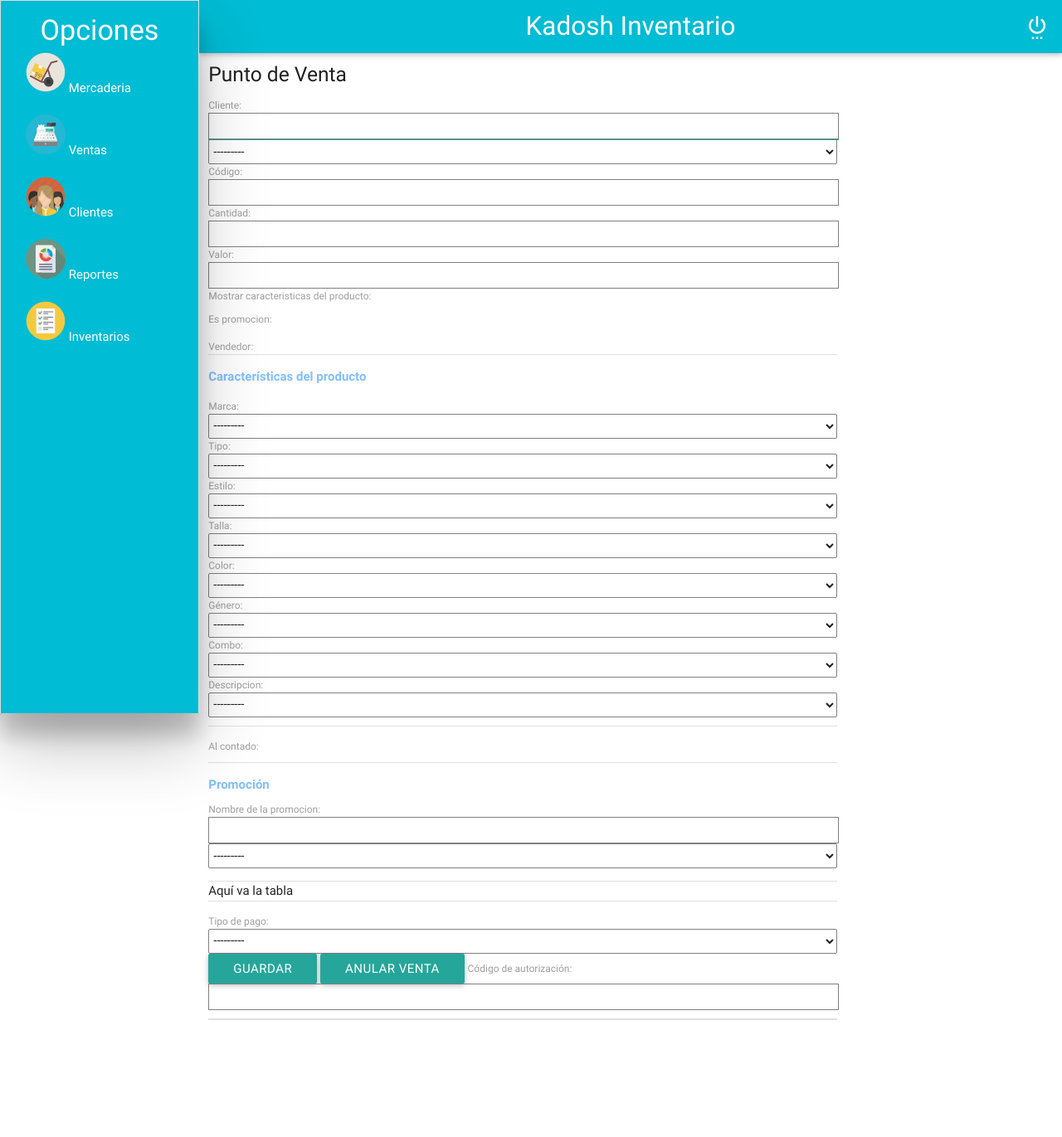
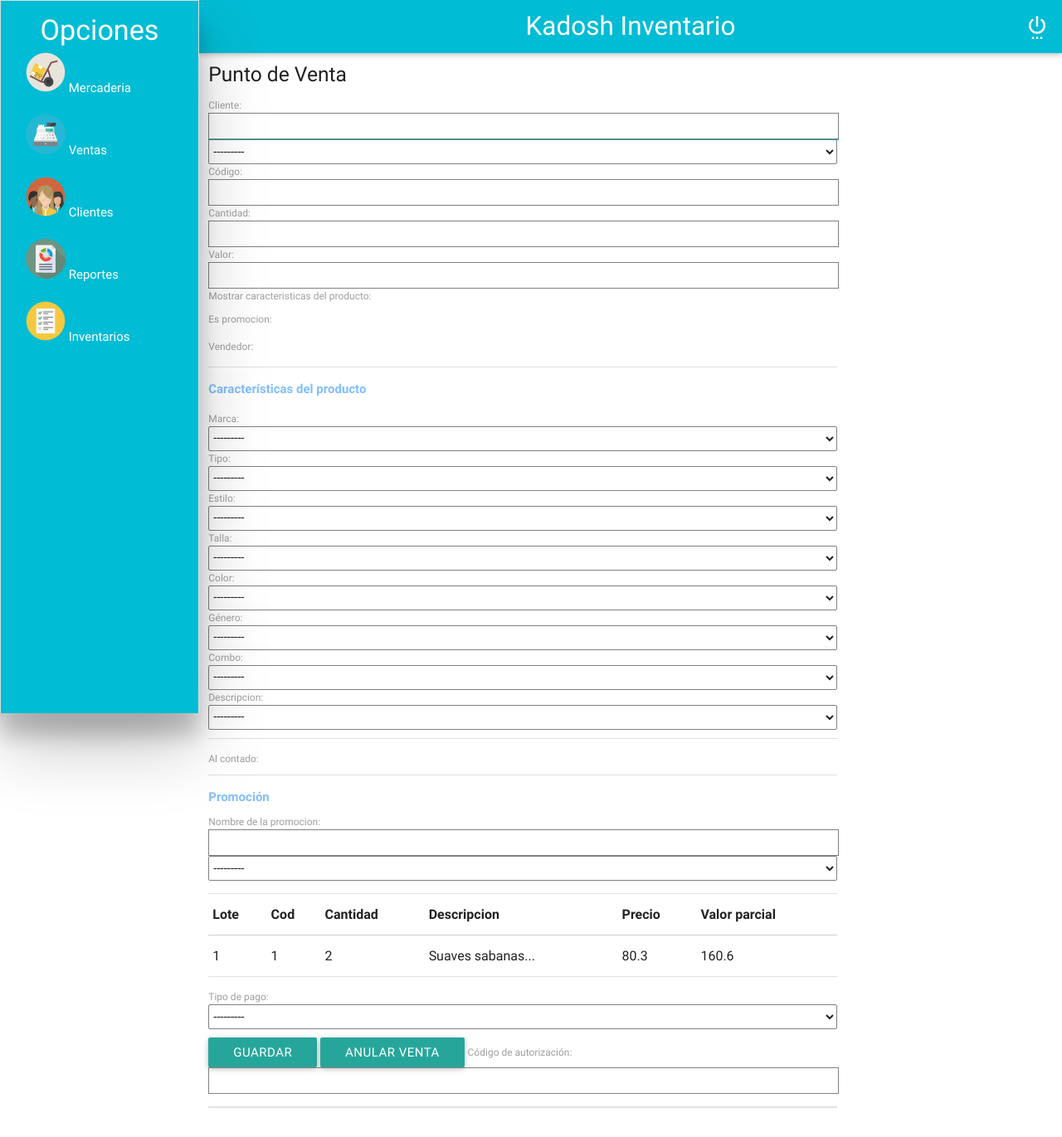
Before and after one commit to masozow/kadosh, a Django app: a page that uses kadoshapp/templates/kadoshapp/PuntoDeVenta.html in a window 1280 px wide. Shown: the whole page at 83% size. Before the commit the page ends 1230 px from the top, so only its background shows below. Run offline with Django 3.2, Linux system fonts and the light colour scheme; data that the repository does not hold is empty; parts of the project's set-up code (start-up, migrations or seed data) failed here and were passed over.

Commit message:
Ya funciona JSon, falta ordenar la respuesta

```diff
--- a/kadoshapp/templates/kadoshapp/PuntoDeVenta.html
+++ b/kadoshapp/templates/kadoshapp/PuntoDeVenta.html
@@ -7,6 +7,8 @@
 
     {% block extra_scripts %}
     <script type="text/javascript">
+/*Espacio para JQuery y busquedas dentro del DOM
+===========================================================================*/
     var selectDefault = $("#id_cliente_idcliente").html();
 
     //Función que crea un selector starts-with
@@ -77,8 +79,90 @@
           if(e.keyCode==13)
           {
             e.preventDefault();
+            obtener_producto();
             alert('Producto leído');
           }
+        });
+
+/*Espacio para Ajax
+============================================================================*/
+
+        function obtener_producto() {
+          console.log("xxxxxxxxxxxxxxxxxxxxxxxxxxxxxxxxxxxxxxx");
+            console.log("Se ejecuta la funcion"); // Solo se comprueba que el llamado a la funcion sea correcto
+            $.ajax({
+                url : "/Buscar/Producto/", // La URL que llama a la vista
+                type : "POST", // Metodo http para realizar el request (peticion al servidor)
+                data : { codigo_producto : $('input#id_codigo_producto').val() }, // Datos enviados con el request en formato JSON
+
+                // Si el response es correcto (si la respuesta del servidor es correcta)
+                success : function(json) {
+                    $('input#id_codigo_producto').val(''); // Se limpia el campo del codigo del producto
+                    console.log(json); // Se envian los datos recibidos a la consola
+                    $("#talk").prepend("<li><strong>"+json.codprod.pk+"</strong> - <em> "+json.lote+"</em> - <span> "+json.desc+"</span></li>");
+                    console.log("success"); // Solo se comprueba mediante la consola, que el llamado fue correcto
+                },
+
+                // Si el response no tuvo exito
+                error : function(xhr,errmsg,err) {
+                    $('#results').html("<div class='alert-box alert radius' data-alert>Oops! Ha ocurrido un error: "+errmsg+
+                        " <a href='#' class='close'>&times;</a></div>"); // Se agrega el error al DOM
+                    console.log(xhr.status + ": " + xhr.responseText); // Se envia el codigo del status y el texto que ha devuelto el response
+                }
+            });
+        };
+
+        //La siguiente funcion sirve para obtener un Token para el formulario y asi hacer un submit seguro
+
+        $(function() {
+            // This function gets cookie with a given name
+            function getCookie(name) {
+                var cookieValue = null;
+                if (document.cookie && document.cookie != '') {
+                    var cookies = document.cookie.split(';');
+                    for (var i = 0; i < cookies.length; i++) {
+                        var cookie = jQuery.trim(cookies[i]);
+                        // Does this cookie string begin with the name we want?
+                        if (cookie.substring(0, name.length + 1) == (name + '=')) {
+                            cookieValue = decodeURIComponent(cookie.substring(name.length + 1));
+                            break;
+                        }
+                    }
+                }
+                return cookieValue;
+            }
+            var csrftoken = getCookie('csrftoken');
+
+            //The functions below will create a header with csrftoken
+
+            function csrfSafeMethod(method) {
+                // these HTTP methods do not require CSRF protection
+                return (/^(GET|HEAD|OPTIONS|TRACE)$/.test(method));
+            }
+            function sameOrigin(url) {
+                // test that a given url is a same-origin URL
+                // url could be relative or scheme relative or absolute
+                var host = document.location.host; // host + port
+                var protocol = document.location.protocol;
+                var sr_origin = '//' + host;
+                var origin = protocol + sr_origin;
+                // Allow absolute or scheme relative URLs to same origin
+                return (url == origin || url.slice(0, origin.length + 1) == origin + '/') ||
+                    (url == sr_origin || url.slice(0, sr_origin.length + 1) == sr_origin + '/') ||
+                    // or any other URL that isn't scheme relative or absolute i.e relative.
+                    !(/^(\/\/|http:|https:).*/.test(url));  //El asterisco y diagonal que esta antes del punto si es necesario
+            }                                                 //La diagonal asterisco que esta antes del punto, hay que quitarla
+            $.ajaxSetup({
+                beforeSend: function(xhr, settings) {
+                    if (!csrfSafeMethod(settings.type) && sameOrigin(settings.url)) {
+                        // Send the token to same-origin, relative URLs only.
+                        // Send the token only if the method warrants CSRF protection
+                        // Using the CSRFToken value acquired earlier
+                        xhr.setRequestHeader("X-CSRFToken", csrftoken);
+                    }
+                }
+            });
+
         });
     </script>
     {% endblock %}
@@ -96,6 +180,9 @@
             <label for="check_mostrar">Mostrar caracteristicas del producto:</label> <input checked="checked" id="check_mostrar" name="mostrar_check" type="checkbox" /></p>
             <label for="check_promocion">Es promocion:</label> <input checked="false" id="check_promocion" name="promocion_check" type="checkbox" /></p>
             <label>Vendedor: </label>{{form_Producto.empleado_idempleado}}
+
+            <ul id="talk">
+
 
             <div class="divider"></div>
 
@@ -125,10 +212,34 @@
 
             </p>
             <div class="divider"></div>
-            Aquí va la tabla
+            <table>
+              <thead>
+                <tr>
+                    <th data-field="id">Lote</th>
+                    <th data-field="name">Cod</th>
+                    <th data-field="price">Cantidad</th>
+                    <th data-field="price">Descripcion</th>
+                    <th data-field="price">Precio</th>
+                    <th data-field="price">Valor parcial</th>
+                </tr>
+              </thead>
+              <tbody>
+                <tr>
+                  <td>1</td>
+                  <td>1</td>
+                  <td>2</td>
+                  <td>Suaves sabanas...</td>
+                  <td>80.3</td>
+                  <td>160.6</td>
+                </tr>
+              </tbody>
+            </table>
             <div class="divider"></div>
             <p>
               <label>Tipo de pago: </label>{{form_Venta.tipo_pago_idtipo_pago}}
+
+              <div id="results"></div>
+
               <button type="submit" class="save btn btn-default">Guardar</button>
               <button type="submit" class="save btn btn-default">Anular venta</button>
               <label>Código de autorización: </label>{{form_cliente.codigo_autorizacion}}
@@ -136,4 +247,6 @@
             <div class="divider"></div>
             <div class="divider"></div>
         </form>
+
+
     {% endblock %}
--- a/kadoshapp/urls.py
+++ b/kadoshapp/urls.py
@@ -18,4 +18,5 @@
 url(r'^Venta/Anular/$', views.AnularVenta, name='AnularVenta'),
 url(r'^Inventario/Nuevo/$', views.Inventario, name='Inventario'),
 url(r'^Promocion/Nuevo/$', views.Promocion, name='Promocion'),
+url(r'^Buscar/Producto/$', views.BuscarProducto, name='BusquedaProd'),
 ]
--- a/kadoshapp/views.py
+++ b/kadoshapp/views.py
@@ -1,4 +1,9 @@
 from django.shortcuts import render
+from django.http import HttpResponse
+from django.core import serializers
+import json
+import pdb #para hacer el debugging
+
 from .models import Persona, Cliente, TipoCliente
 from .forms import Form_RegistroCliente_Persona, Form_RegistroCliente_Cliente
 from django.shortcuts import redirect
@@ -141,16 +146,35 @@
                     'form_estiloproducto':form_estiloproducto,
                     'form_promocionhasproducto': form_promocionhasproducto
                     })
-#Vista para obtener solo el producto
-#def obtener_producto(request):
-#    if request.method=="POST":
-        #codigo=request.POST.get("id_codigo_producto")
-        #producto=Producto.objects.filter('codigo_producto'=codigo)
-        #return HttpRequest()
-    #else:
-        #pass
 
 
+#Vista para obtener solo el producto mediante Ajax
+def BuscarProducto(request):
+    if request.method == 'POST':
+        #pdb.set_trace()
+        txt_codigo_producto = request.POST.get('codigo_producto') #aquí llamar por el nombre del objeto (name), no por el id
+        #runeval(txt_codigo_producto) #se supone que evalua la variable y la envia al debugger
+        #pdb.set_trace()  #estos son los breakpoints de django
+
+        response_data = {}
+        resp_producto=Producto.objects.all().filter(codigo_producto=txt_codigo_producto)
+        resp_inventario=InventarioProducto.objects.all().filter(producto_codigo_producto__in=resp_producto).order_by('-idinventario_producto')[:1]
+        resp_precio=Precio.objects.all().filter(producto_codigo_producto__in=resp_producto,estado_precio=1).order_by('-idprecio')[:1] #
+
+        response_data['codprod']=serializers.serialize('json', list(resp_producto), fields=('codigo_producto'))
+        response_data['lote']=serializers.serialize('json', list(resp_inventario), fields=('idinventario_producto'))
+        response_data['desc']=serializers.serialize('json', list(resp_producto), fields=('descripcion_producto'))
+        response_data['valorprod']=serializers.serialize('json', list(resp_precio), fields=('valor_precio'))
+
+        return HttpResponse(
+            json.dumps(response_data),
+            content_type="application/json"
+        )
+    else:
+        return HttpResponse(
+            json.dumps({"nothing to see": "this isn't happening"}),
+            content_type="application/json"
+        )
 
 #Vista de form de compra
 def Compra(request):
--- a/sistemakadosh/settings.py
+++ b/sistemakadosh/settings.py
@@ -26,9 +26,9 @@
 SECRET_KEY = '*5-fe-0ao1jir_e+4ft*r6gxrk6z13o^l@=d_zf=8%##mga7&)'
 
 # SECURITY WARNING: don't run with debug turned on in production!
-DEBUG = True
+DEBUG =  True #False
 
-ALLOWED_HOSTS = []
+ALLOWED_HOSTS = [] #si el debug es falso, hay que configurar los hosts aqui
 #esta parte la escribi para hacer el logueo
 from django.core.urlresolvers import reverse_lazy
 LOGIN_URL=reverse_lazy('login')
```
